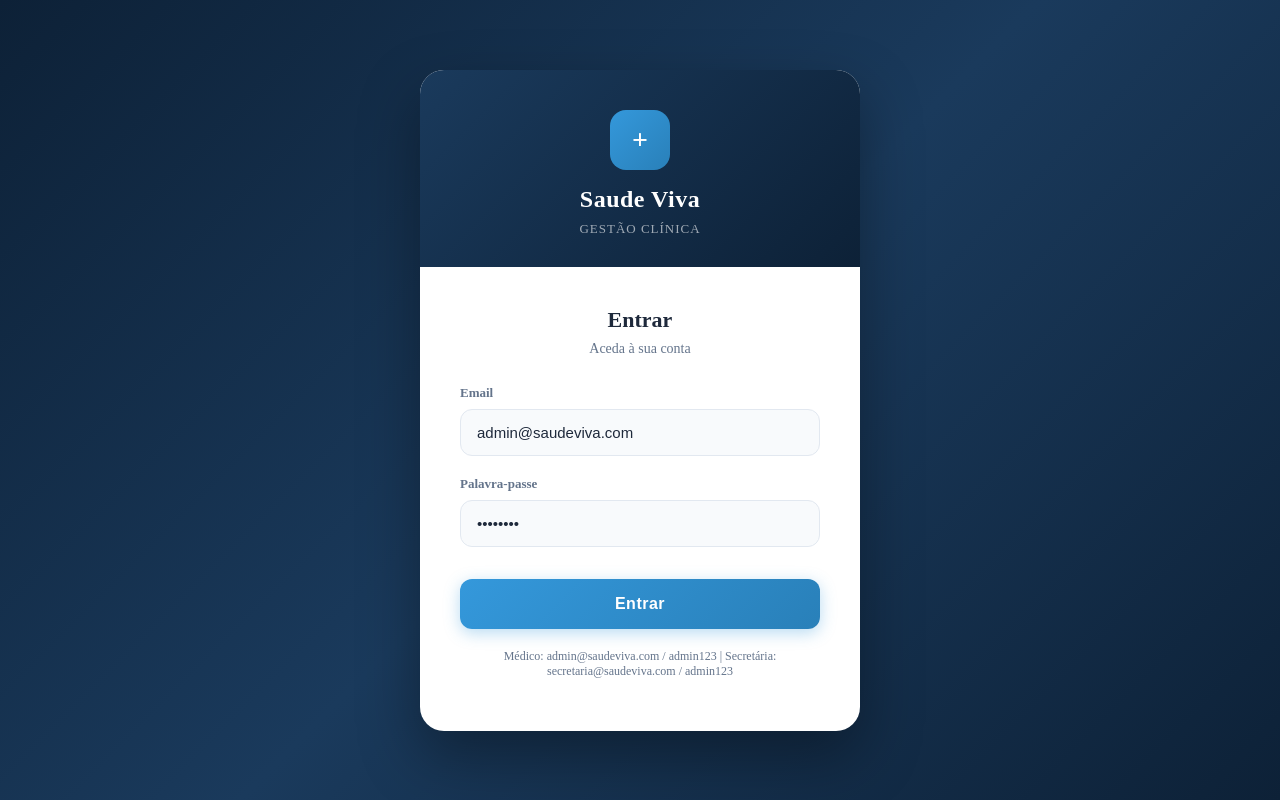
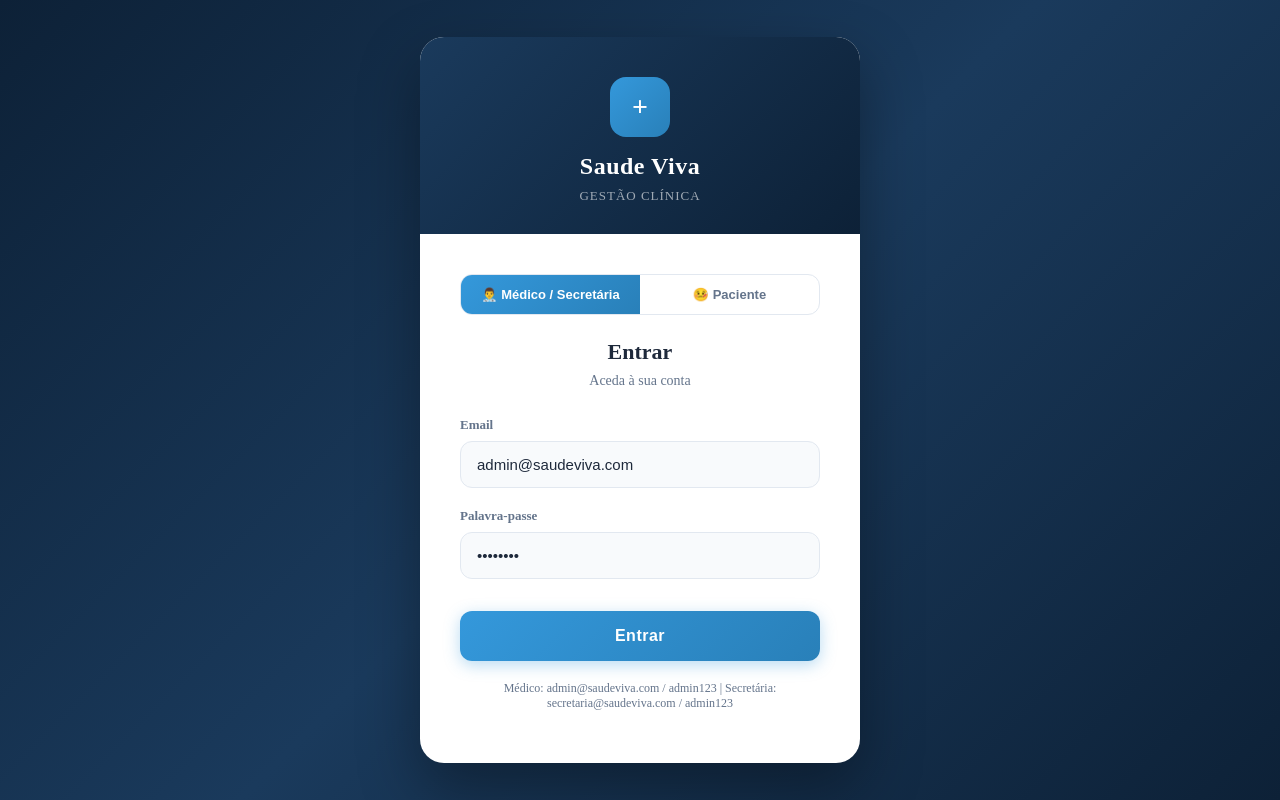
Before and after one commit to ian7o/Saude-Viva-mvp, a React (Vite) app in the folder frontend/: page /login in a window 1280 px wide. Built offline with nearby package versions, Linux system fonts and the light colour scheme.

Commit message:
opps fotget the add .

```diff
--- a/frontend/src/components/Layout.tsx
+++ b/frontend/src/components/Layout.tsx
@@ -13,6 +13,8 @@ const Layout: React.FC<{ children: React.ReactNode }> = ({ children }) => {
     navigate('/login');
   };
 
+  const isPatient = user.role === 'patient';
+
   return (
     <div style={containerStyle}>
       <aside style={sidebarStyle}>
@@ -25,7 +27,22 @@ const Layout: React.FC<{ children: React.ReactNode }> = ({ children }) => {
         </div>
 
         <nav style={navStyle}>
-          {user.role !== 'secretary' && (
+          {isPatient ? (
+            <>
+              <NavLink to="/calendar" className="nav-hover" style={({ isActive }) => navLinkStyle(isActive, colors)}>
+                <span style={navIconStyle}>📅</span>
+                Consultas
+              </NavLink>
+              <NavLink to="/documents" className="nav-hover" style={({ isActive }) => navLinkStyle(isActive, colors)}>
+                <span style={navIconStyle}>📁</span>
+                Documentos
+              </NavLink>
+              <NavLink to="/messages" className="nav-hover" style={({ isActive }) => navLinkStyle(isActive, colors)}>
+                <span style={navIconStyle}>💬</span>
+                Mensagens
+              </NavLink>
+            </>
+          ) : user.role !== 'secretary' ? (
             <>
               <NavLink to="/dashboard" className="nav-hover" style={({ isActive }) => navLinkStyle(isActive, colors)}>
                 <span style={navIconStyle}>📊</span>
@@ -44,8 +61,7 @@ const Layout: React.FC<{ children: React.ReactNode }> = ({ children }) => {
                 Mensagens
               </NavLink>
             </>
-          )}
-          {user.role === 'secretary' && (
+          ) : (
             <>
               <NavLink to="/patients" className="nav-hover" style={({ isActive }) => navLinkStyle(isActive, colors)}>
                 <span style={navIconStyle}>👤</span>
@@ -68,7 +84,7 @@ const Layout: React.FC<{ children: React.ReactNode }> = ({ children }) => {
             <div style={userAvatarStyle}>{user.name?.[0] || 'U'}</div>
             <div>
               <p style={userNameStyle}>{user.name || 'Usuário'}</p>
-              <p style={userRoleStyle}>{user.role === 'secretary' ? 'Secretária' : 'Médico'}</p>
+              <p style={userRoleStyle}>{user.role === 'patient' ? 'Paciente' : user.role === 'secretary' ? 'Secretária' : 'Médico'}</p>
             </div>
           </div>
           <button onClick={handleLogout} className="btn-hover" style={logoutBtnStyle}>
--- a/frontend/src/pages/Calendar.tsx
+++ b/frontend/src/pages/Calendar.tsx
@@ -39,6 +39,7 @@ const Calendar: React.FC = () => {
 
   const user = JSON.parse(localStorage.getItem('user') || '{}');
   const isSecretary = user.role === 'secretary';
+  const isPatient = user.role === 'patient';
 
   const { theme, colors } = useTheme();
   const titleStyles = getTitleStyles(colors);
@@ -269,7 +270,7 @@ const Calendar: React.FC = () => {
             <button onClick={() => setViewMode('day')} style={viewBtnStyle(viewMode === 'day', theme)}>Dia</button>
             <button onClick={() => setViewMode('week')} style={viewBtnStyle(viewMode === 'week', theme)}>Semana</button>
           </div>
-          <button onClick={() => setShowAddModal(true)} className="btn-hover" style={addBtnStyle}>+ Nova Consulta</button>
+          {!isPatient && <button onClick={() => setShowAddModal(true)} className="btn-hover" style={addBtnStyle}>+ Nova Consulta</button>}
         </div>
       </div>
 
@@ -372,8 +373,8 @@ const Calendar: React.FC = () => {
               <p style={{ ...detailRowStyle, color: colors.text, background: colors.surfaceHover, borderColor: colors.border }}><strong>Estado:</strong> <span style={statusBadgeStyle(selectedAppointment.status || 'scheduled')}>{statusLabel(selectedAppointment.status || 'scheduled')}</span></p>
             </div>
             <div style={{ display: 'flex', gap: '10px', marginTop: '20px' }}>
-              <button onClick={() => startEditAppointment()} className="btn-hover" style={editBtnStyle}>Editar</button>
-              <button onClick={handleDeleteAppointment} className="btn-danger-hover" style={deleteBtnStyle}>Eliminar</button>
+              {!isPatient && <button onClick={() => startEditAppointment()} className="btn-hover" style={editBtnStyle}>Editar</button>}
+              {!isPatient && <button onClick={handleDeleteAppointment} className="btn-danger-hover" style={deleteBtnStyle}>Eliminar</button>}
               <button onClick={() => setSelectedAppointment(null)} className="btn-hover" style={{ ...cancelBtnStyle, background: colors.surfaceHover, color: colors.textSecondary, borderColor: colors.border }}>Fechar</button>
             </div>
           </div>
--- a/frontend/src/pages/Documents.tsx
+++ b/frontend/src/pages/Documents.tsx
@@ -8,6 +8,9 @@ import { getTitleStyles } from '../styles/theme';
 const Documents: React.FC = () => {
   const { colors } = useTheme();
   const titleStyles = getTitleStyles(colors);
+
+  const user = JSON.parse(localStorage.getItem('user') || '{}');
+  const isPatient = user.role === 'patient';
 
   const [documents, setDocuments] = useState<ClinicalDocument[]>([]);
   const [patients, setPatients] = useState<Patient[]>([]);
@@ -24,7 +27,7 @@ const Documents: React.FC = () => {
 
   useEffect(() => {
     loadDocuments();
-    loadPatients();
+    if (!isPatient) loadPatients();
   }, []);
 
   const loadDocuments = async () => {
@@ -102,9 +105,9 @@ const Documents: React.FC = () => {
           <h1 style={titleStyles.pageTitle}>Documentos Clínicos</h1>
           <p style={titleStyles.pageSubtitle}>Gerencie arquivos e documentos dos pacientes</p>
         </div>
-        <button onClick={() => setShowUpload(!showUpload)} className="btn-hover" style={uploadBtnStyle}>
+        {!isPatient && <button onClick={() => setShowUpload(!showUpload)} className="btn-hover" style={uploadBtnStyle}>
           {showUpload ? '✕ Cancelar' : '+ Novo Documento'}
-        </button>
+        </button>}
       </div>
 
       {showUpload && (
--- a/frontend/src/pages/Login.tsx
+++ b/frontend/src/pages/Login.tsx
@@ -3,12 +3,27 @@ import { useNavigate } from 'react-router-dom';
 import { authService } from '../services/api';
 import { useTheme, ThemeColorPalette } from '../context/ThemeContext';
 
+type LoginTab = 'staff' | 'patient';
+
 const Login: React.FC = () => {
   const { colors } = useTheme();
+  const [activeTab, setActiveTab] = useState<LoginTab>('staff');
   const [email, setEmail] = useState('admin@saudeviva.com');
   const [password, setPassword] = useState('admin123');
   const [error, setError] = useState('');
   const navigate = useNavigate();
+
+  const handleTabChange = (tab: LoginTab) => {
+    setActiveTab(tab);
+    setError('');
+    if (tab === 'staff') {
+      setEmail('admin@saudeviva.com');
+      setPassword('admin123');
+    } else {
+      setEmail('joao.silva@example.com');
+      setPassword('paciente123');
+    }
+  };
 
   const handleSubmit = async (e: React.FormEvent) => {
     e.preventDefault();
@@ -16,7 +31,7 @@ const Login: React.FC = () => {
       const data = await authService.login(email, password);
       localStorage.setItem('token', data.access_token);
       localStorage.setItem('user', JSON.stringify(data.user));
-      navigate('/dashboard');
+      navigate(data.user.role === 'patient' ? '/calendar' : '/dashboard');
     } catch (err: any) {
       setError(err.response?.data?.message || 'Login failed');
     }
@@ -32,8 +47,25 @@ const Login: React.FC = () => {
         </div>
 
         <div style={formSectionStyle}>
+          <div style={tabBarStyle}>
+            <button
+              style={loginTabStyle(activeTab === 'staff', colors)}
+              onClick={() => handleTabChange('staff')}
+            >
+              👨‍⚕️ Médico / Secretária
+            </button>
+            <button
+              style={loginTabStyle(activeTab === 'patient', colors)}
+              onClick={() => handleTabChange('patient')}
+            >
+              🤒 Paciente
+            </button>
+          </div>
+
           <h2 style={formTitleStyle(colors)}>Entrar</h2>
-          <p style={formSubtitleStyle(colors)}>Aceda à sua conta</p>
+          <p style={formSubtitleStyle(colors)}>
+            {activeTab === 'staff' ? 'Aceda à sua conta' : 'Aceda à sua conta de paciente'}
+          </p>
 
           {error && <div style={errorStyle}>{error}</div>}
 
@@ -46,6 +78,7 @@ const Login: React.FC = () => {
                 onChange={(e) => setEmail(e.target.value)}
                 className="input-focus"
                 style={inputStyle(colors)}
+                placeholder="seu@email.com"
                 required
               />
             </div>
@@ -63,7 +96,11 @@ const Login: React.FC = () => {
             <button type="submit" className="btn-hover" style={buttonStyle}>Entrar</button>
           </form>
 
-          <p style={hintStyle(colors)}>Médico: admin@saudeviva.com / admin123  |  Secretária: secretaria@saudeviva.com / admin123</p>
+          <p style={hintStyle(colors)}>
+            {activeTab === 'staff'
+              ? 'Médico: admin@saudeviva.com / admin123  |  Secretária: secretaria@saudeviva.com / admin123'
+              : 'Use o email do paciente e palavra-passe: paciente123'}
+          </p>
         </div>
       </div>
     </div>
@@ -127,6 +164,27 @@ const logoSubtitleStyle: React.CSSProperties = {
 const formSectionStyle: React.CSSProperties = {
   padding: '40px',
 };
+
+const tabBarStyle: React.CSSProperties = {
+  display: 'flex',
+  marginBottom: '24px',
+  borderRadius: '12px',
+  overflow: 'hidden',
+  border: '1px solid #e2e8f0',
+};
+
+const loginTabStyle = (active: boolean, colors: ThemeColorPalette): React.CSSProperties => ({
+  flex: 1,
+  padding: '12px 16px',
+  background: active ? colors.primaryGradient : 'transparent',
+  color: active ? 'white' : colors.textSecondary,
+  border: 'none',
+  cursor: 'pointer',
+  fontWeight: 600,
+  fontSize: '13px',
+  textAlign: 'center',
+  transition: 'all 0.2s ease',
+});
 
 const formTitleStyle = (colors: ThemeColorPalette): React.CSSProperties => ({
   color: colors.text,
--- a/frontend/src/pages/Messages.tsx
+++ b/frontend/src/pages/Messages.tsx
@@ -27,16 +27,19 @@ const Messages: React.FC = () => {
   const { theme, colors } = useTheme();
   const titleStyles = getTitleStyles(colors);
 
+  const user = JSON.parse(localStorage.getItem('user') || '{}');
+  const isPatient = user.role === 'patient';
+
   const [patients, setPatients] = useState<Patient[]>([]);
   const [contacts, setContacts] = useState<Contact[]>([]);
   const [selectedContact, setSelectedContact] = useState<Contact | null>(null);
   const [messages, setMessages] = useState<Message[]>([]);
   const [newMessage, setNewMessage] = useState('');
-  const [activeTab, setActiveTab] = useState<'patient' | 'professional'>('patient');
+  const [activeTab, setActiveTab] = useState<'patient' | 'professional'>(isPatient ? 'professional' : 'patient');
   const [searchTerm, setSearchTerm] = useState('');
 
   useEffect(() => {
-    loadPatients();
+    if (!isPatient) loadPatients();
     loadContacts();
   }, []);
 
@@ -85,7 +88,7 @@ const Messages: React.FC = () => {
   };
 
   const getAllContacts = useMemo(() => {
-    if (activeTab === 'professional') {
+    if (isPatient || activeTab === 'professional') {
       return contacts.filter(c => c.type === 'professional');
     }
 
@@ -102,7 +105,7 @@ const Messages: React.FC = () => {
       }));
 
     return [...patientContacts, ...patientsWithoutMessages];
-  }, [activeTab, contacts, patients]);
+  }, [activeTab, contacts, patients, isPatient]);
 
   const filteredContacts = useMemo(() => {
     if (!searchTerm) return getAllContacts;
@@ -149,6 +152,7 @@ const Messages: React.FC = () => {
 
       <div style={containerStyle(colors)}>
         <div style={sidebarStyle(colors)}>
+          {!isPatient && (
             <div style={tabContainerStyle(colors)}>
               <button
                 className="btn-hover"
@@ -165,6 +169,7 @@ const Messages: React.FC = () => {
                 👨‍⚕️ Profissionais
               </button>
             </div>
+          )}
 
           <div style={searchWrapperStyle(colors)}>
             <div style={searchBarStyle(colors)}>
--- a/frontend/src/types/index.ts
+++ b/frontend/src/types/index.ts
@@ -2,6 +2,8 @@ export interface User {
   id: number;
   email: string;
   name: string;
+  role: string;
+  patientId?: number;
 }
 
 export interface Patient {
```
Also changed, not shown: 1 other file (tests, documents, lock files or other folders). Lines whose indentation alone changed are shown as unchanged.
